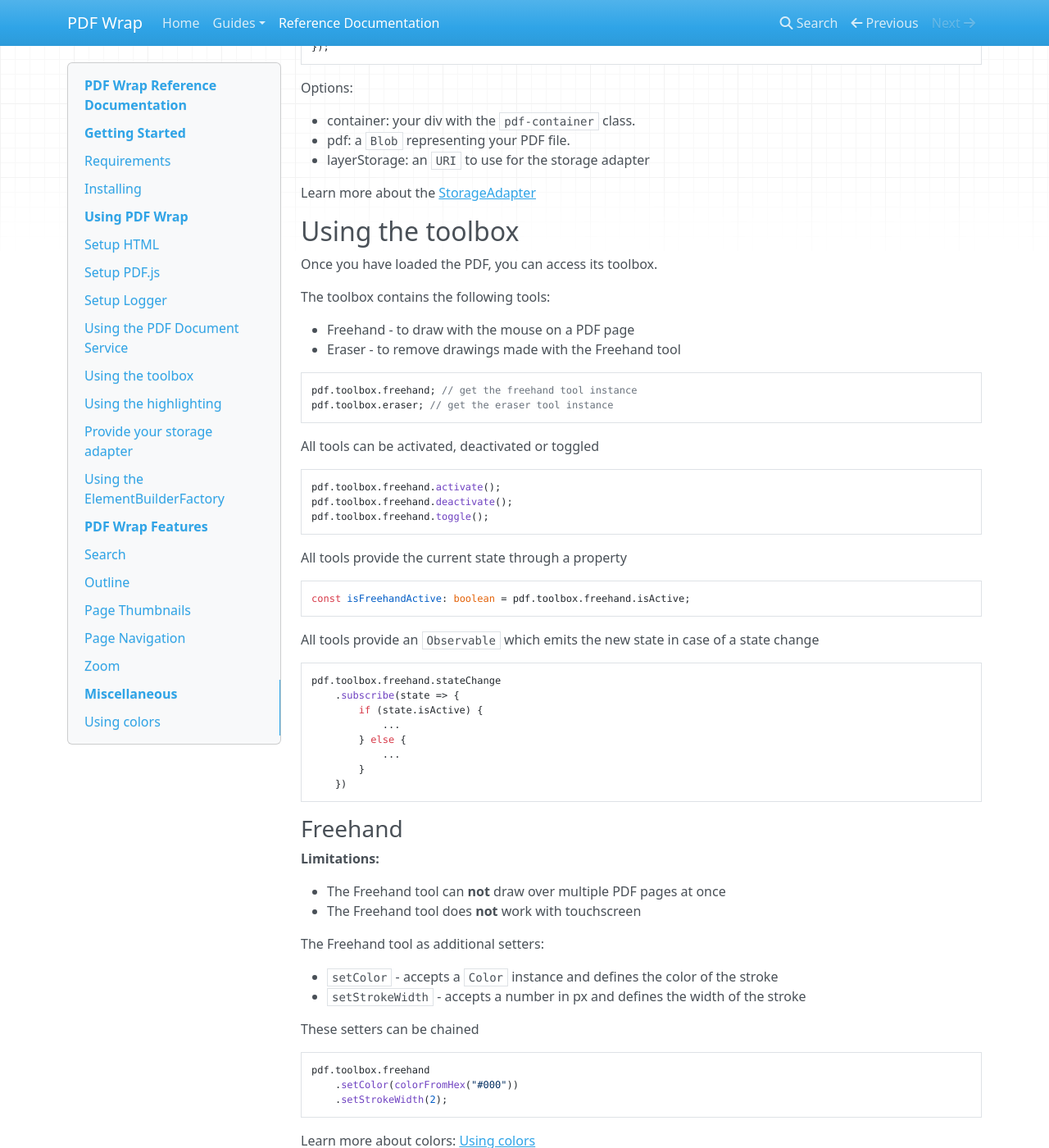
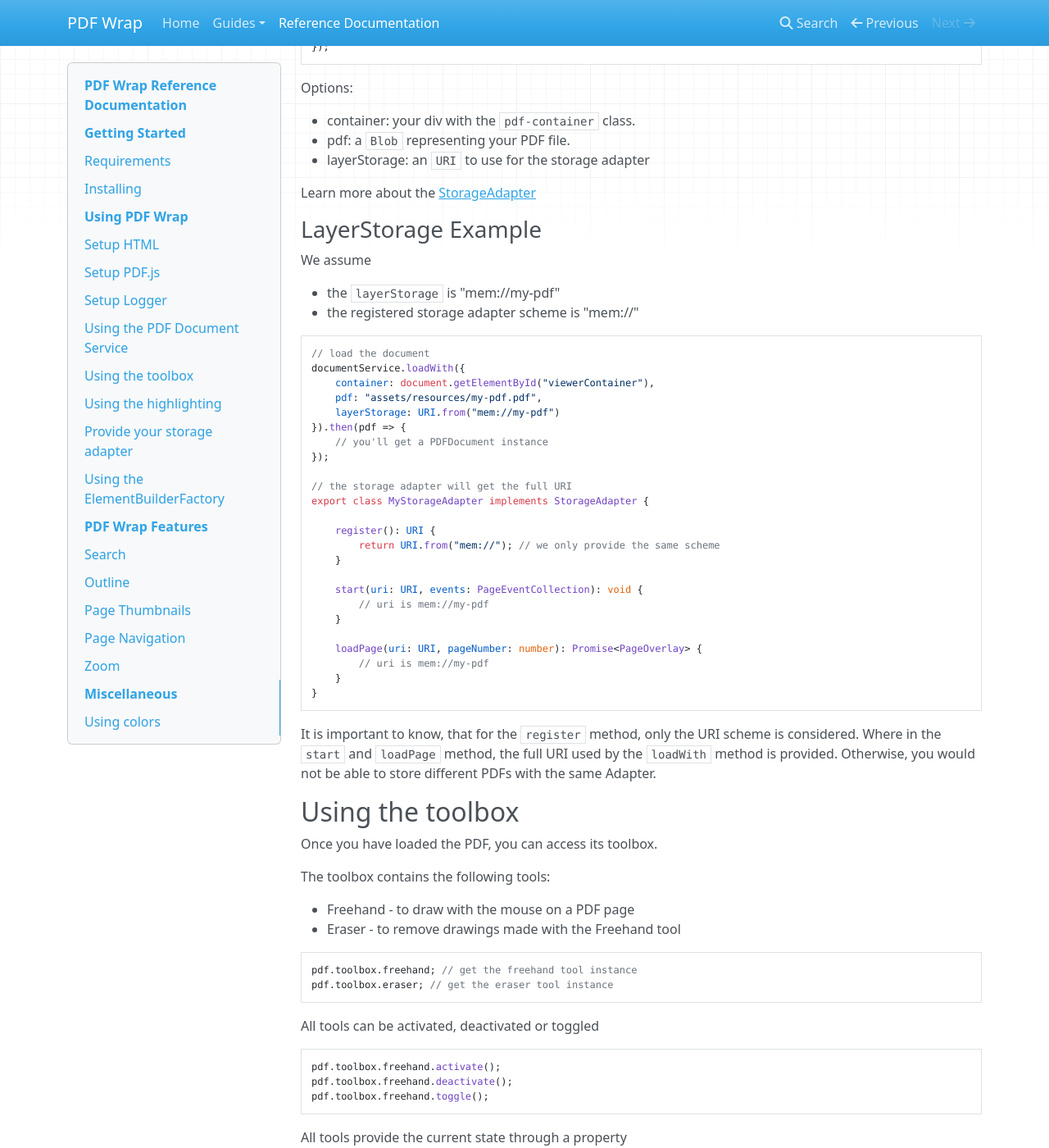
Before and after one commit to fluxapps/pdf-wrap, an MkDocs documentation site: the page built from docs/reference-documentation.md, in a window 1280 px wide and 1400 px high, scrolled down 3461 px. Shown: the whole window at 82% size. Built offline with MkDocs 1.6.1, drawn with Linux system fonts in a browser that asks for light colours; nearby versions of some CDN libraries; old or Windows-style settings are respelled for this version of MkDocs; some of the changed text lies outside the part shown.

Commit message:
Add layer storage example and fix some typos

````diff
--- a/docs/reference-documentation.md
+++ b/docs/reference-documentation.md
@@ -45,7 +45,7 @@ You can download the PDF Wrap distribution from the npm repository.
 # Using PDF Wrap
 
 This section goes into more detail about how you should use PDF Wrap.
-It covers topics such as using the api, toolbox and how to provide your storage.
+It covers topics such as using the api, toolbox and how to provide your storage adapter.
 
 ## Setup HTML
 
@@ -184,6 +184,44 @@ Options:
 
 Learn more about the [StorageAdapter](#provide-your-storage-adapter)
 
+### LayerStorage Example
+
+We assume
+
+* the `layerStorage` is "mem://my-pdf"
+* the registered storage adapter scheme is "mem://"
+
+```typescript
+// load the document
+documentService.loadWith({
+    container: document.getElementById("viewerContainer"),
+    pdf: "assets/resources/my-pdf.pdf",
+    layerStorage: URI.from("mem://my-pdf")
+}).then(pdf => {
+    // you'll get a PDFDocument instance
+});
+
+// the storage adapter will get the full URI
+export class MyStorageAdapter implements StorageAdapter {
+
+    register(): URI {
+        return URI.from("mem://"); // we only provide the same scheme
+    }
+
+    start(uri: URI, events: PageEventCollection): void {
+        // uri is mem://my-pdf
+    }
+
+    loadPage(uri: URI, pageNumber: number): Promise<PageOverlay> {
+        // uri is mem://my-pdf
+    }
+}
+```
+
+It is important to know, that for the `register` method, only the URI scheme is considered.
+Where in the `start` and `loadPage` method, the full URI used by the `loadWith` method is provided.
+Otherwise, you would not be able to store different PDFs with the same Adapter.
+
 ## Using the toolbox
 
 Once you have loaded the PDF, you can access its toolbox.
@@ -316,11 +354,11 @@ export class MyStorageAdapter implements StorageAdapter {
         return URI.from("file://");
     }
 
-    start(events: PageEventCollection): void {
+    start(uri: URI, events: PageEventCollection): void {
         // listen on events
     }
 
-    loadPage(pageNumber: number): Promise<PageOverlay> {
+    loadPage(uri: URI, pageNumber: number): Promise<PageOverlay> {
         // load page data
     }
 }
@@ -328,16 +366,20 @@ export class MyStorageAdapter implements StorageAdapter {
 
 You have to implement three methods: `register`, `start` and `loadPage`.
 
-### `register`
+---
+
+`register`
 
 The schema of the returned `URI` determines if your storage provider is used or not.
 Which schema is used to load a PDF must be defined when the PDF is loaded.
 
 Read more about how to load a PDF: [Using the PDF Document Service](#using-the-pdf-document-service)
 
-### `start`
+---
 
-Will be invoked when your storage provider is used. It'll provide a event collection,
+`start`
+
+Will be invoked when your storage provider is used. It'll provide the URI and a event collection,
 where you can listen to store the different annotations made on a PDF page.
 
 Each event is a hot `Observable` which emits specific objects.
@@ -346,18 +388,20 @@ Each event is a hot `Observable` which emits specific objects.
 * `afterRectangleRendered` - Emits a `DrawElement` with the rendered `Rectangle` information.
 * `afterElementRemoved` - Emits a `DrawElement` with the `Element` information which was removed.
 
-> A `DrawEvent` contains a `layer` and a `pageNumber` property which you should store as well,
+A `DrawEvent` contains a `layer` and a `pageNumber` property which you should store as well,
 because you have to provide highlights and drawings separated in your `loadPage` method.
 The `layer` property is either `PageLayer.HIGHLIGHT` or `PageLayer.DRAWING`.
 
-### `loadPage`
+---
+
+`loadPage`
 
 You have to provide the page information to the given `pageNumber`.
 Highlights and drawings are separated. In order to build the different elements
 you should use the `ElementBuilderFactory` class.
 
 ```typescript
-async loadPage(pageNumber: number): Promise<PageOverlay> {
+async loadPage(uri, URI, pageNumber: number): Promise<PageOverlay> {
 
     // load your page information
 
@@ -415,6 +459,17 @@ export class MySkippableStorageAdapter extends SkippableStorgaeAdapter {
 ```
 
 The `skip` method will abort the loading process of this adapter and continues with the next available adapter.
+
+### Empty Storage Adapter
+
+If you don't want to provide a `StorageAdapter` you can register an `EmptyStorageAdapter` instance
+
+```typescript
+StorageRegistry.instance
+    .add(new EmptyStorageAdapter(URI.from("ex://")));
+```
+
+> You should only provide the `EmptyStorageAdapter` if you are not using the toolbox or highlighting at all.
 
 ## Using the `ElementBuilderFactory`
 
````
